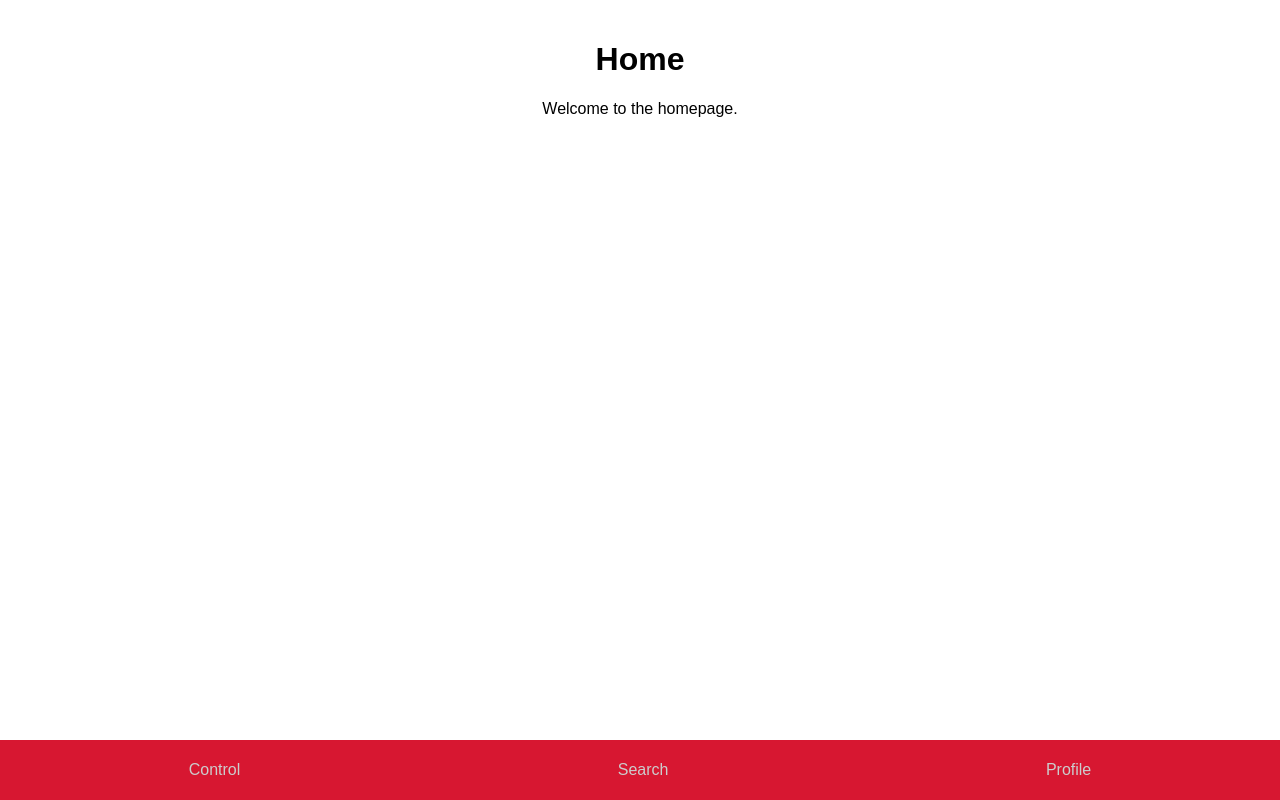
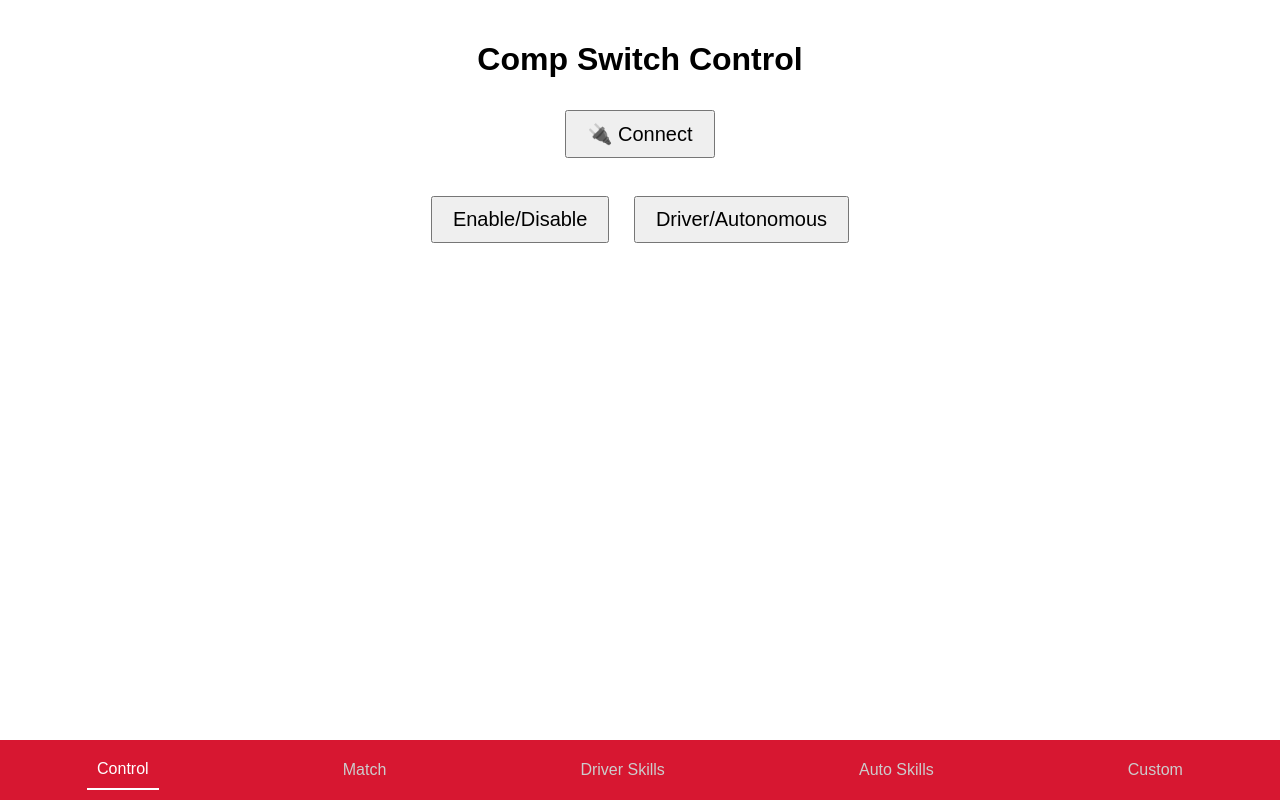
Before and after one commit to j-shotime/Digital-Comp-Switch, a plain HTML site: page index.html in a window 1280 px wide. Drawn offline with Linux system fonts and the light colour scheme.

Commit message:
Control Multifile Implemented

```diff
--- a/Control/control.css
+++ /dev/null
@@ -1,11 +0,0 @@
-body {
-  font-family: sans-serif;
-  text-align: center;
-  padding-top: 50px;
-}
-
-button {
-  font-size: 20px;
-  margin: 10px;
-  padding: 10px 20px;
-}
--- a/Control/control.js
+++ b/control.js
@@ -2,27 +2,27 @@ let port;
 let writer;
 let pinStates = [0, 0]; // Pin1 = index 0, Pin2 = index 1
 
-async function connectSerial() {
+window.connectSerial = async function () {
   try {
     port = await navigator.serial.requestPort();
     await port.open({ baudRate: 9600 });
     writer = port.writable.getWriter();
     alert('Serial connected!');
-    sendByte(); // Send initial state
+    sendByte();
   } catch (e) {
     alert('Failed to connect: ' + e);
   }
-}
+};
 
-function togglePin(pin) {
-  if (typeof writer === 'undefined') {
+window.togglePin = function (pin) {
+  if (!writer) {
     alert('Connect to serial first!');
     return;
   }
 
   pinStates[pin] ^= 1;
   sendByte();
-}
+};
 
 async function sendByte() {
   const byte = (pinStates[1] << 1) | pinStates[0];
--- a/index.html
+++ b/index.html
@@ -1,23 +1,28 @@
 <!DOCTYPE html>
 <html lang="en">
 <head>
-  <meta charset="UTF-8">
-  <title>Bottom Navigation Bar</title>
-  <link rel="stylesheet" href="styles.css">
+  <meta charset="UTF-8" />
+  <title>Digital Comp Switch</title>
+  <link rel="icon" href="favicon.ico"/>
+  <link rel="stylesheet" href="styles.css" />
+  <link id="dynamic-css" rel="stylesheet" href="pages/control.css" />
 </head>
 <body>
-
-  <div id="content">
-    <h1>Home</h1>
-    <p>Welcome to the homepage.</p>
-  </div>
+  <div id="content"></div>
 
   <nav class="bottom-nav">
     <button onclick="navigate(0)">Control</button>
-    <button onclick="navigate(1)">Search</button>
-    <button onclick="navigate(2)">Profile</button>
+    <button onclick="navigate(1)">Match</button>
+    <button onclick="navigate(2)">Driver Skills</button>
+    <button onclick="navigate(3)">Auto Skills</button>
+    <button onclick="navigate(4)">Custom</button>
   </nav>
 
-  <script src="script.js"></script>
+  <!-- Scripts -->
+  <script src="pages/control.js" type="module"></script>
+  <script src="pages/search.js" type="module"></script>
+  <script src="pages/profile.js" type="module"></script>
+  <script src="control.js"></script>
+  <script type="module" src="script.js"></script>
 </body>
 </html>
--- /dev/null
+++ b/pages/control.css
@@ -0,0 +1,5 @@
+button {
+  font-size: 20px;
+  margin: 10px;
+  padding: 10px 20px;
+}
--- /dev/null
+++ b/pages/control.js
@@ -0,0 +1,7 @@
+export const controlHTML = `
+  <h1>Comp Switch Control</h1>
+  <button onclick="connectSerial()">🔌 Connect</button>
+  <br><br>
+  <button onclick="togglePin(0)">Enable/Disable</button>
+  <button onclick="togglePin(1)">Driver/Autonomous</button>
+`;
--- /dev/null
+++ b/pages/profile.css
@@ -0,0 +1,3 @@
+h1 {
+  color: green;
+}
--- /dev/null
+++ b/pages/profile.js
@@ -0,0 +1,4 @@
+export const profileHTML = `
+  <h1>Profile</h1>
+  <p>This is your profile.</p>
+`;
--- /dev/null
+++ b/pages/search.css
@@ -0,0 +1,3 @@
+p {
+  color: steelblue;
+}
--- /dev/null
+++ b/pages/search.js
@@ -0,0 +1,4 @@
+export const searchHTML = `
+  <h1>Search</h1>
+  <p>Search for something...</p>
+`;
--- a/script.js
+++ b/script.js
@@ -1,34 +1,43 @@
-async function navigate(page) {
+import { controlHTML } from './pages/control.js';
+import { searchHTML } from './pages/search.js';
+import { profileHTML } from './pages/profile.js';
+
+function loadCSS(href) {
+  const link = document.getElementById('dynamic-css');
+  if (link) {
+    link.href = href;
+  } else {
+    const newLink = document.createElement('link');
+    newLink.id = 'dynamic-css';
+    newLink.rel = 'stylesheet';
+    newLink.href = href;
+    document.head.appendChild(newLink);
+  }
+}
+
+export function navigate(page) {
   const content = document.getElementById('content');
   const buttons = document.querySelectorAll('.bottom-nav button');
-
-  // Remove all active classes
   buttons.forEach(btn => btn.classList.remove('active'));
-  buttons[page].classList.add('active');
+  if (buttons[page]) buttons[page].classList.add('active');
 
   switch (page) {
     case 0:
-      // Load from control subfolder
-      const res = await fetch('control/control.html');
-      const html = await res.text();
-      content.innerHTML = html;
-
-      // Dynamically load the JS
-      const script = document.createElement('script');
-      script.src = 'control/control.js';
-      document.body.appendChild(script);
+      content.innerHTML = controlHTML;
+      loadCSS('pages/control.css');
       break;
-
     case 1:
-      content.innerHTML = "<h1>Search</h1><p>Search for something...</p>";
+      content.innerHTML = searchHTML;
+      loadCSS('pages/search.css');
       break;
-
     case 2:
-      content.innerHTML = "<h1>Profile</h1><p>This is your profile.</p>";
+      content.innerHTML = profileHTML;
+      loadCSS('pages/profile.css');
       break;
-
     default:
-      content.innerHTML = "<h1>404 Not Found</h1><p>The page you are looking for does not exist.</p>";
-      break;
+      content.innerHTML = "<h1>404</h1><p>Page not found.</p>";
   }
 }
+
+window.addEventListener('DOMContentLoaded', () => navigate(0));
+window.navigate = navigate; // So it works on button onclick
--- a/styles.css
+++ b/styles.css
@@ -1,7 +1,8 @@
 body {
   margin: 0;
   font-family: Arial, sans-serif;
-  padding-bottom: 60px; /* Space for the nav */
+  padding-bottom: 60px;
+  text-align: center;
 }
 
 .bottom-nav {
@@ -14,7 +15,6 @@ body {
   display: flex;
   justify-content: space-around;
   align-items: center;
-  border: none;
 }
 
 .bottom-nav button {
@@ -34,5 +34,4 @@ body {
 
 #content {
   padding: 20px;
-  text-align: center;
 }
```
Also changed, not shown: Control/control.html (deleted, +0 -5 lines), favicon.ico (added).
